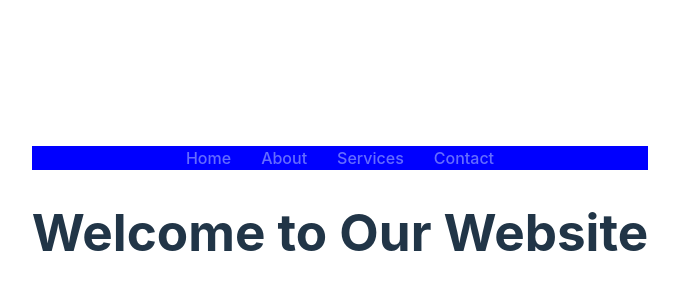
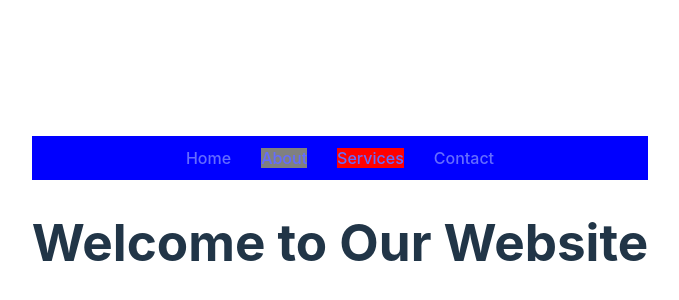
Before and after one commit to OmarMegzz/alx-fe-reactjs, a React (Vite) app in the folder my-company/: page / in a window 1280 px wide. Shown: the part 190-490 px from the top of the page, without its empty margins (300-979 px from the left). Built offline with nearby package versions, Linux system fonts and the light colour scheme.

Commit message:
finish the last task

```diff
--- a/my-company/src/components/Navbar.jsx
+++ b/my-company/src/components/Navbar.jsx
@@ -7,17 +7,17 @@ function Navbar() {
       style={{
         background: "blue",
         textAlign: "center",
-        color: "black",
+        padding: "10px",
         margin: "20px 0",
       }}
     >
-      <Link to="/" style={{ margin: "0 15px" }}>
+      <Link to="/" style={{ background: "blue", margin: "0 15px" }}>
         Home
       </Link>
-      <Link to="/about" style={{ margin: "0 15px" }}>
+      <Link to="/about" style={{ background: "gray", margin: "0 15px" }}>
         About
       </Link>
-      <Link to="/services" style={{ margin: "0 15px" }}>
+      <Link to="/services" style={{ background: "red", margin: "0 15px" }}>
         Services
       </Link>
       <Link to="/contact" style={{ margin: "0 15px" }}>
```
